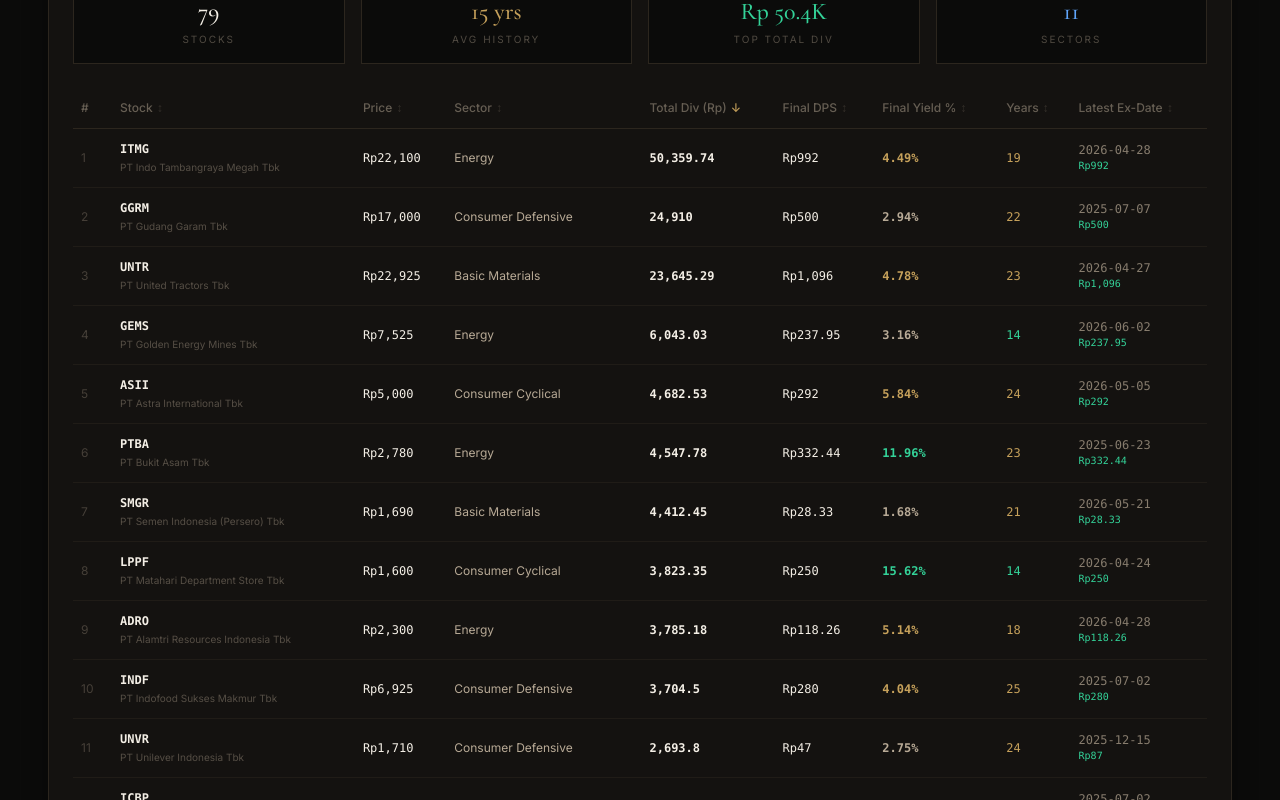
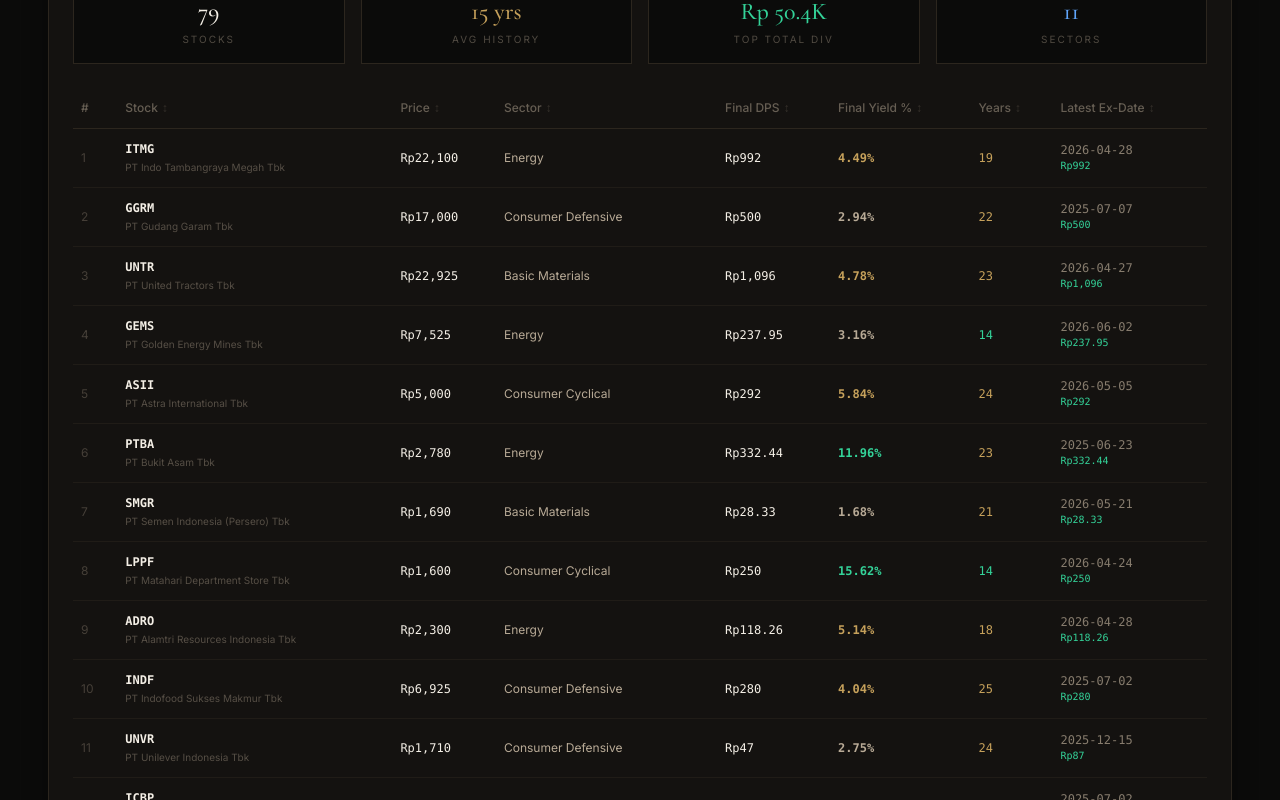
Before and after one commit to broden101/portfolio, a Next.js app: page /dividend in a window 1280 px wide. Shown: the part 1060-1860 px from the top of the page. Built offline with nearby package versions, Linux system fonts and the light colour scheme.

Commit message:
Remove Total Div column

```diff
--- a/app/dividend/page.tsx
+++ b/app/dividend/page.tsx
@@ -226,7 +226,6 @@
                 ["ticker", "Stock"],
                 ["price", "Price"],
                 ["sector", "Sector"],
-                ["totalDividends", "Total Div (Rp)"],
                 ["latestFinalDPS", "Final DPS"],
                 ["finalYield", "Final Yield %"],
                 ["yearsOfHistory", "Years"],
@@ -250,7 +249,6 @@
                 </td>
                 <td className="py-3 px-2 font-mono text-[#F4EFE6]">{stock.price ? `Rp${stock.price.toLocaleString()}` : '—'}</td>
                 <td className="py-3 px-2 text-[#B8AA96]">{stock.sector}</td>
-                <td className="py-3 px-2 font-mono font-semibold text-[#F4EFE6]">{stock.totalDividends.toLocaleString()}</td>
                 <td className="py-3 px-2 font-mono text-[#F4EFE6]">{stock.latestFinalDPS ? `Rp${stock.latestFinalDPS.toLocaleString(undefined, {maximumFractionDigits: 2})}` : '—'}</td>
                 <td className="py-3 px-2">
                   {stock.finalYield != null ? (
```
